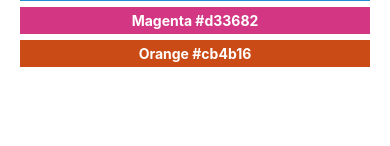
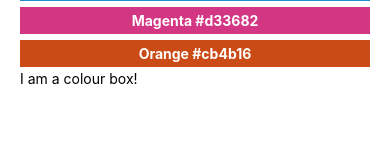
Before and after one commit to beth-gooding/frontend-masters-expo, a React Native app: screen / in a window 390 px wide. Shown: the part 154-300 px from the top of the page. Built offline with nearby package versions, Linux system fonts and the light colour scheme.

Commit message:
Includes ColourBox component in App.js

```diff
--- a/App.js
+++ b/App.js
@@ -1,5 +1,6 @@
 import React from 'react';
 import { View, Text, SafeAreaView, StyleSheet } from 'react-native';
+import ColourBox from './components/ColourBox';
 
 const App = () => {
   return (
@@ -22,6 +23,7 @@ const App = () => {
         <View style={[styles.orange, styles.colourContainer]}>
           <Text style={styles.white}>Orange #cb4b16</Text>
         </View>
+        <ColourBox />
       </View>
     </SafeAreaView>
   );
```
